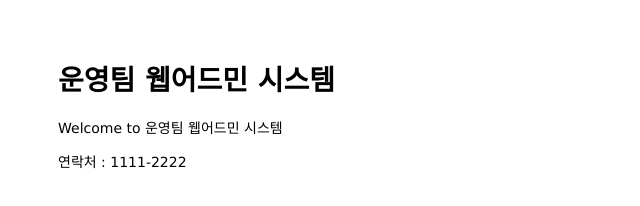
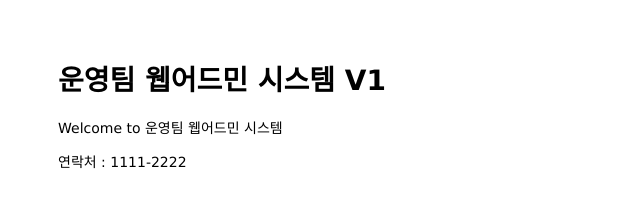
Before and after one commit to cyhan92/mastering-git-github, a website: page public/index.html in a window 1280 px wide. Shown: the full height of the page, 0-640 px from the left. Drawn offline with Linux system fonts and the light colour scheme.

Commit message:
Change Header

```diff
--- a/public/index.html
+++ b/public/index.html
@@ -6,7 +6,7 @@
 </head>
 
 <body>
-  <h1>운영팀 웹어드민 시스템</h1>
+  <h1>운영팀 웹어드민 시스템 V1</h1>
   <p>Welcome to 운영팀 웹어드민 시스템</p>
 </body>
 
```
